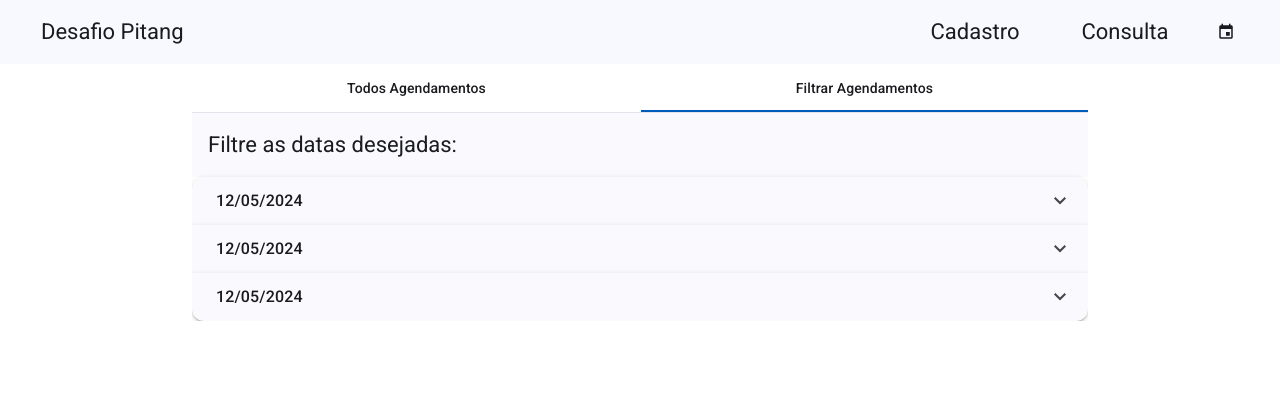
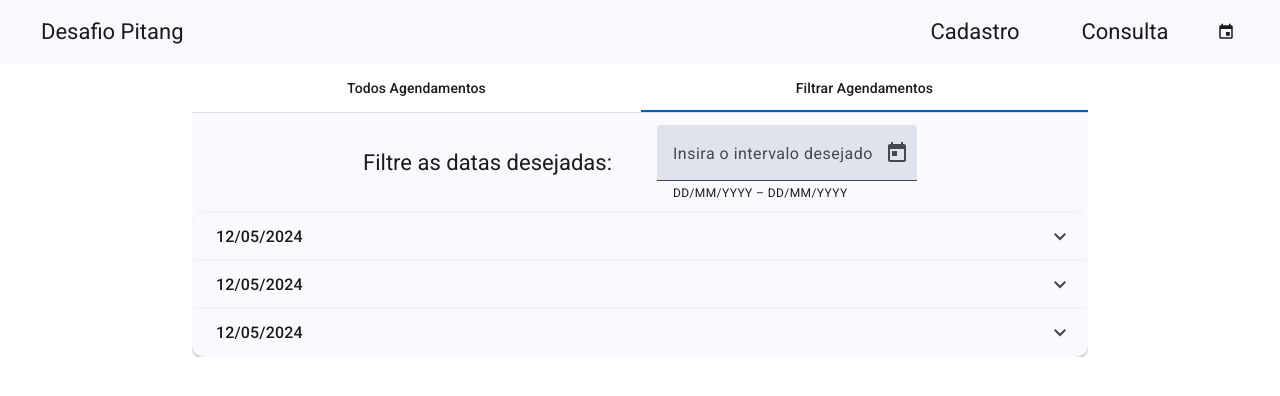
Before and after one commit to GuilOliveira/Desafio-Pitang-Frontend, an Angular app: page /consulta in a window 1280 px wide. Both pictures are taken after a click on the tab "Filtrar Agendamentos". Shown: the top 396 px of the page. Built offline with nearby package versions, Linux system fonts and the light colour scheme.

Commit message:
[feat] Adicionar filtro de busca

```diff
--- a/src/app/app.component.ts
+++ b/src/app/app.component.ts
@@ -1,13 +1,15 @@
 import { Component } from '@angular/core';
 import { RouterOutlet } from '@angular/router';
 import { HeaderComponent } from './core/components/header/header.component';
+import { MAT_DATE_LOCALE } from '@angular/material/core';
 
 @Component({
   selector: 'app-root',
   standalone: true,
   imports: [RouterOutlet, HeaderComponent],
   templateUrl: './app.component.html',
-  styleUrl: './app.component.scss'
+  styleUrl: './app.component.scss',
+  providers: [{provide: MAT_DATE_LOCALE, useValue: 'pt-BR'}]
 })
 export class AppComponent {
 
--- /dev/null
+++ b/src/app/core/components/page-search/appointment-date-range/appointment-date-range.component.html
@@ -0,0 +1,10 @@
+<mat-form-field>
+    <mat-label>Insira o intervalo desejado</mat-label>
+    <mat-date-range-input [rangePicker]="picker">
+      <input matStartDate placeholder="Data inicial" mat-calendar-body>
+      <input matEndDate placeholder="Data final">
+    </mat-date-range-input>
+    <mat-hint>DD/MM/YYYY – DD/MM/YYYY</mat-hint>
+    <mat-datepicker-toggle matIconSuffix [for]="picker"></mat-datepicker-toggle>
+    <mat-date-range-picker #picker></mat-date-range-picker>
+  </mat-form-field>
--- /dev/null
+++ b/src/app/core/components/page-search/appointment-date-range/appointment-date-range.component.ts
@@ -0,0 +1,17 @@
+import {ChangeDetectionStrategy, Component} from '@angular/core';
+import {MAT_DATE_LOCALE, provideNativeDateAdapter} from '@angular/material/core';
+import {MatDatepickerModule} from '@angular/material/datepicker';
+import {MatFormFieldModule} from '@angular/material/form-field';
+
+@Component({
+  selector: 'app-appointment-date-range',
+  standalone: true,
+  imports: [MatFormFieldModule, MatDatepickerModule],
+  templateUrl: './appointment-date-range.component.html',
+  styleUrl: './appointment-date-range.component.scss',
+  providers: [provideNativeDateAdapter()],
+  changeDetection: ChangeDetectionStrategy.OnPush,
+})
+export class AppointmentDateRangeComponent {
+
+}
--- a/src/app/core/components/page-search/appointment-filter-container/appointment-filter-container.component.html
+++ b/src/app/core/components/page-search/appointment-filter-container/appointment-filter-container.component.html
@@ -1,3 +1,4 @@
-<mat-toolbar>
+<mat-toolbar class="appointment-filter-container">
     <span>Filtre as datas desejadas:</span>
+    <app-appointment-date-range/>
 </mat-toolbar>
--- a/src/app/core/components/page-search/appointment-filter-container/appointment-filter-container.component.scss
+++ b/src/app/core/components/page-search/appointment-filter-container/appointment-filter-container.component.scss
@@ -0,0 +1,6 @@
+.appointment-filter-container{
+    display: flex;
+    justify-content: center;
+    gap: 45px;
+    height: 100px;
+}
--- a/src/app/core/components/page-search/appointment-filter-container/appointment-filter-container.component.ts
+++ b/src/app/core/components/page-search/appointment-filter-container/appointment-filter-container.component.ts
@@ -1,11 +1,12 @@
 import { Component } from '@angular/core';
 import {MatToolbarModule} from '@angular/material/toolbar';
+import { AppointmentDateRangeComponent } from "../appointment-date-range/appointment-date-range.component";
 
 
 @Component({
   selector: 'app-appointment-filter-container',
   standalone: true,
-  imports: [MatToolbarModule],
+  imports: [MatToolbarModule, AppointmentDateRangeComponent],
   templateUrl: './appointment-filter-container.component.html',
   styleUrl: './appointment-filter-container.component.scss'
 })
```
Also changed, not shown: src/app/core/components/page-search/appointment-date-range/appointment-date-range.component.scss (added), 1 other file (tests, documents, lock files or other folders).
